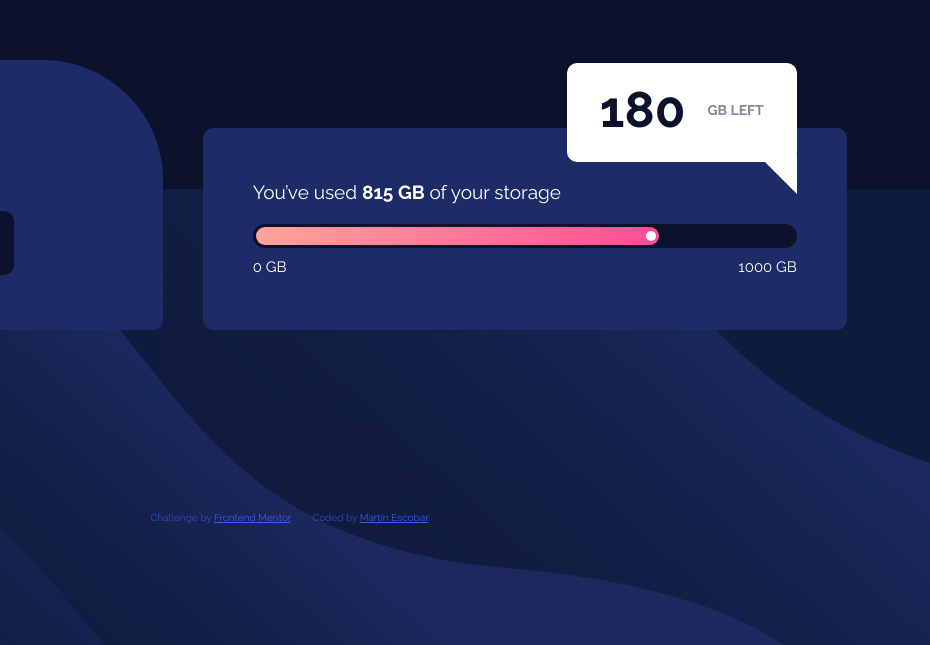
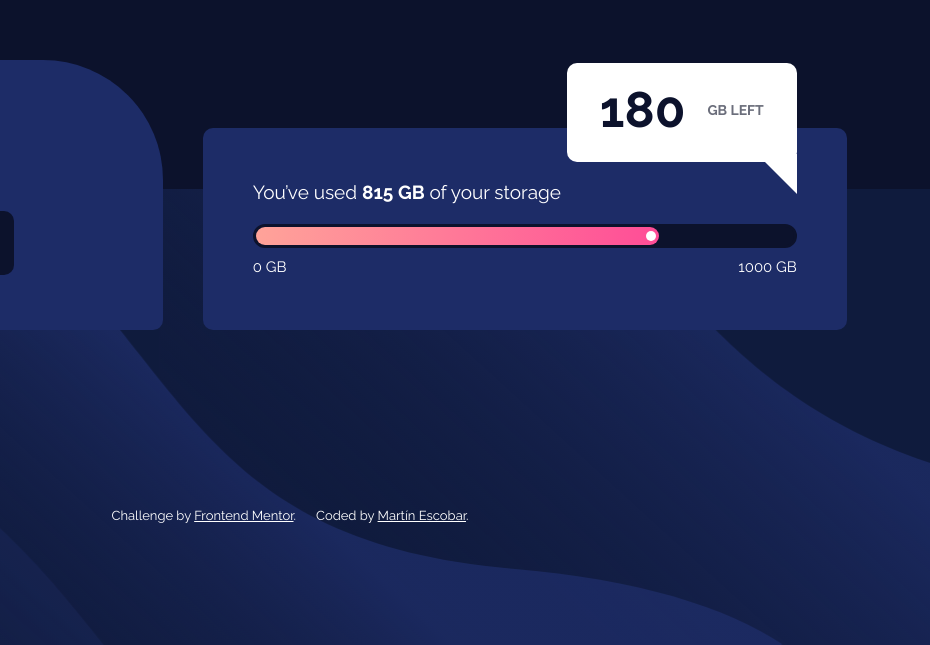
Before and after one commit to mescobar89/fylo-data-storage-component, a plain HTML site: page index.html in a window 1280 px wide. Shown: the part 155-800 px from the top of the page, 350-1280 px from the left. Drawn offline with Linux system fonts and the light colour scheme.

Commit message:
Lighthouse

```diff
--- a/css/app.css
+++ b/css/app.css
@@ -340,7 +340,7 @@ h2, p {
 
 .fylo__gb {
     font-size: 1.4rem;
-    color: var(--grayish-blue);
+    color: hsl(228, 7%, 45%);
     vertical-align: middle;
     text-transform: uppercase;
 }
@@ -392,7 +392,7 @@ h2, p {
     display: flex;
     justify-content: center;
     padding: 2rem 0;
-    font-size: 1rem;
+    font-size: 1.3rem;
 }
 
 @media (min-width: 992px) {
@@ -407,9 +407,9 @@ h2, p {
 }
 
 .attribution__text {
-    color: rgb(51, 78, 189);
+    color: var(--white);
 }
 
 .attribution__link {
-    color: rgb(59, 94, 235);
+    color: var(--white);
 }
--- a/index.html
+++ b/index.html
@@ -6,10 +6,6 @@
     <meta name="viewport" content="width=device-width, initial-scale=1.0">
     <link rel="icon" type="image/png" sizes="32x32" href="./img/favicon-32x32.png">
     <meta name="description" content="Fylo Data Storage Component. Desafío de Frontend Mentor desarrollado con HTML5, CSS3 y metodología BEM">
-    <meta name="theme-color" content="#1d2c67">
-    <meta name="msapplication-navbutton-color" content="#1d2c67">
-    <meta name="apple-mobile-web-app-capable" content="yes">
-    <meta name="apple-mobile-web-app-status-bar-style" content="black">
     <title>Frontend Mentor | Fylo data storage component</title>
     <link rel="preconnect" href="https://fonts.googleapis.com">
     <link rel="preconnect" href="https://fonts.gstatic.com" crossorigin>
```
